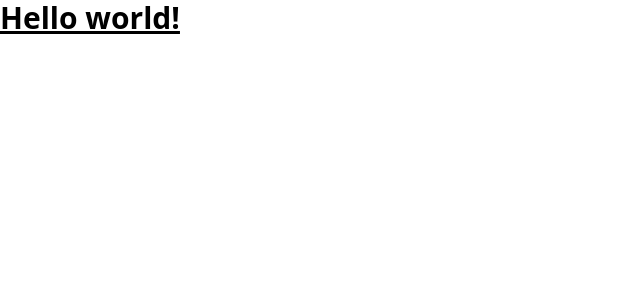
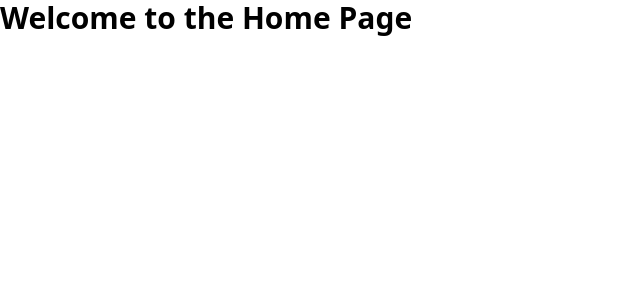
Before and after one commit to thdihan/ph-fitness-shop, a React (Vite) app: page / in a window 1280 px wide. Shown: the top 300 px of the page, without its empty margins (0-640 px from the left). Built offline with nearby package versions, Linux system fonts and the light colour scheme.

Commit message:
Layout and basic route setup done

```diff
--- a/src/App.tsx
+++ b/src/App.tsx
@@ -1,4 +1,10 @@
+import MainLayout from "./layout/MainLayout";
+
 function App() {
-    return <h1 className="text-3xl font-bold underline">Hello world!</h1>;
+    return (
+        <>
+            <MainLayout />
+        </>
+    );
 }
 export default App;
--- /dev/null
+++ b/src/layout/MainLayout.tsx
@@ -0,0 +1,11 @@
+import { Outlet } from "react-router-dom";
+
+const MainLayout = () => {
+    return (
+        <div>
+            <Outlet />
+        </div>
+    );
+};
+
+export default MainLayout;
--- a/src/main.tsx
+++ b/src/main.tsx
@@ -1,10 +1,12 @@
-import React from 'react'
-import ReactDOM from 'react-dom/client'
-import App from './App.tsx'
-import './index.css'
+import React from "react";
+import ReactDOM from "react-dom/client";
 
-ReactDOM.createRoot(document.getElementById('root')!).render(
-  <React.StrictMode>
-    <App />
-  </React.StrictMode>,
-)
+import "./index.css";
+import { RouterProvider } from "react-router-dom";
+import router from "./routes/routes.tsx";
+
+ReactDOM.createRoot(document.getElementById("root")!).render(
+    <React.StrictMode>
+        <RouterProvider router={router} />
+    </React.StrictMode>
+);
--- /dev/null
+++ b/src/pages/Home.tsx
@@ -0,0 +1,9 @@
+const Home = () => {
+    return (
+        <div>
+            <h1 className="text-3xl font-bold">Welcome to the Home Page</h1>
+        </div>
+    );
+};
+
+export default Home;
--- /dev/null
+++ b/src/routes/routes.tsx
@@ -0,0 +1,18 @@
+import { createBrowserRouter } from "react-router-dom";
+import App from "../App";
+import Home from "../pages/Home";
+
+const router = createBrowserRouter([
+    {
+        path: "/",
+        element: <App />,
+        children: [
+            {
+                path: "/",
+                element: <Home />,
+            },
+        ],
+    },
+]);
+
+export default router;
```
